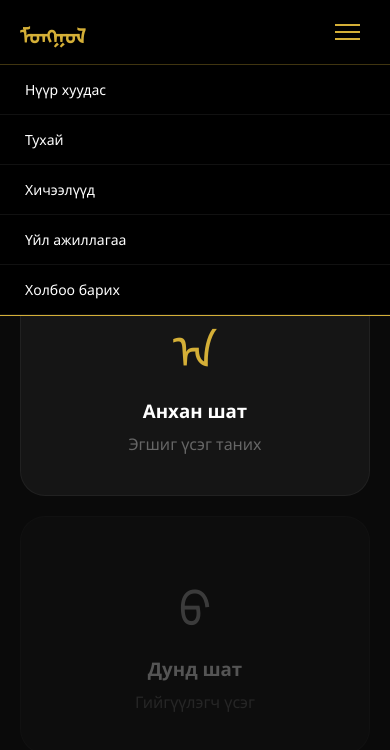
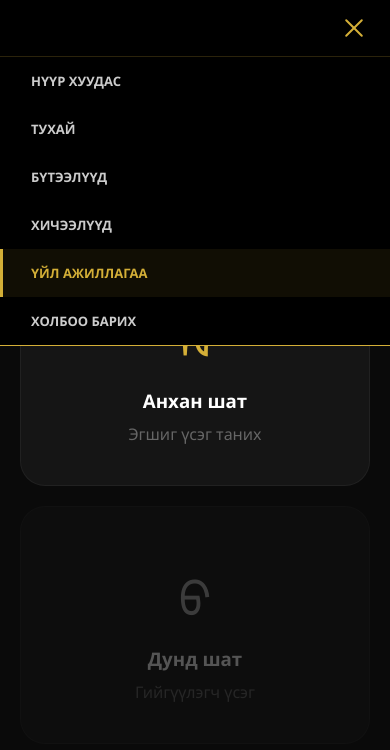
Before and after one commit to suvdaa0509/biyDaalt2, a plain HTML site: page courses.html in a window 390 px wide. Both pictures are taken after a click on the button "Цэс нээх". Drawn offline with nearby package versions, Linux system fonts and the light colour scheme.

Commit message:
Refactor header, navigation, and scoreboard styles
Updated header and navigation styles, improved mobile responsiveness, and adjusted scoreboard layout.

```diff
--- a/courses.html
+++ b/courses.html
@@ -19,98 +19,88 @@
         body {
             font-family: 'Segoe UI', system-ui, sans-serif;
             background: var(--bg); color: var(--text);
-            padding-top: 130px; /* Header + Scoreboard зай */
+            padding-top: 120px; /* Шинэ Header (56px) + Scoreboard зай */
             overflow-x: hidden;
         }
 
-        /* --- HEADER & NAVIGATION --- */
+        /* --- ШИНЭЧЛЭГДСЭН HEADER --- */
         #site-header {
-            position: fixed; top: 0; left: 0; width: 100%; height: 65px;
-            background: rgba(0,0,0,0.95); backdrop-filter: blur(15px);
-            border-bottom: 1px solid rgba(212, 175, 55, 0.3); z-index: 10000;
+            position: fixed; top: 0; left: 0; width: 100%;
+            background: rgba(0,0,0,0.92); backdrop-filter: blur(12px);
+            border-bottom: 1px solid var(--primary); z-index: 9999;
         }
-        .nav-inner {
-            display: flex; align-items: center; justify-content: space-between;
-            max-width: 1300px; margin: 0 auto; padding: 0 20px; height: 100%;
+        #site-header .nav-inner {
+            position: relative; display: flex; align-items: center; height: 56px; max-width: 1200px; margin: 0 auto;
         }
-        .logo { font-weight: 800; color: var(--primary); text-decoration: none; font-size: 1.3rem; }
-
-        nav { display: flex; gap: 2px; }
-        nav a {
-            color: #bbb; text-decoration: none; font-size: 11px; font-weight: 600;
-            text-transform: uppercase; padding: 10px 12px; border-radius: 6px; transition: var(--transition);
+        #site-header nav {
+            display: flex; justify-content: center; align-items: center; width: 100%; height: 56px;
+            overflow-x: auto; scrollbar-width: none; padding: 0 20px;
         }
-        nav a:hover, nav a.active { color: var(--primary); background: var(--glass); }
+        #site-header nav::-webkit-scrollbar { display: none; }
+        #site-header nav a {
+            color: #ccc; text-decoration: none; font-size: 11px; font-weight: 600;
+            text-transform: uppercase; letter-spacing: 0.8px; padding: 6px 14px;
+            border-radius: 6px; white-space: nowrap; flex-shrink: 0; transition: 0.2s;
+        }
+        #site-header nav a:hover { color: var(--primary); background: rgba(212,175,55,0.08); }
+        #site-header nav a.active { color: var(--primary); border-bottom: 2px solid var(--primary); border-radius: 0; }
 
         /* Burger Menu */
         #nav-burger {
-            display: none; background: none; border: none; cursor: pointer; padding: 10px;
-            flex-direction: column; gap: 5px;
+            display: none; position: absolute; right: 18px; top: 50%; transform: translateY(-50%);
+            background: none; border: none; cursor: pointer; padding: 6px; flex-direction: column; gap: 5px;
         }
-        #nav-burger span { display: block; width: 25px; height: 2px; background: var(--primary); transition: 0.3s; }
+        #nav-burger span { display: block; width: 24px; height: 2px; background: var(--primary); border-radius: 2px; transition: 0.3s; }
+
+        #site-header.menu-open #nav-burger span:nth-child(1) { transform: translateY(7px) rotate(45deg); }
+        #site-header.menu-open #nav-burger span:nth-child(2) { opacity: 0; }
+        #site-header.menu-open #nav-burger span:nth-child(3) { transform: translateY(-7px) rotate(-45deg); }
 
         /* Mobile Drawer */
         #nav-drawer {
-            position: fixed; top: 65px; left: 0; width: 100%; background: #000;
-            display: flex; flex-direction: column; max-height: 0; overflow: hidden;
-            transition: max-height 0.4s ease; border-bottom: 0 solid var(--primary);
+            display: none; flex-direction: column; background: rgba(0,0,0,0.97);
+            border-top: 1px solid rgba(212,175,55,0.2); overflow: hidden; max-height: 0; transition: max-height 0.35s ease;
         }
-        .menu-open #nav-drawer { max-height: 100vh; border-bottom-width: 1px; }
-        #nav-drawer a { color: #fff; text-decoration: none; padding: 15px 25px; border-bottom: 1px solid #111; font-size: 14px; }
+        #site-header.menu-open #nav-drawer { max-height: 600px; }
+        #nav-drawer a {
+            color: #ccc; text-decoration: none; font-size: 13px; font-weight: 600;
+            text-transform: uppercase; padding: 15px 28px; border-left: 3px solid transparent; transition: 0.2s;
+        }
+        #nav-drawer a.active { color: var(--primary); border-left-color: var(--primary); background: rgba(212,175,55,0.08); }
 
-        @media (max-width: 1100px) { nav { display: none; } #nav-burger { display: flex; } }
+        @media(max-width:992px) {
+            #site-header nav { display: none; }
+            #nav-burger { display: flex; }
+            #nav-drawer { display: flex; }
+        }
 
-        /* --- SCOREBOARD (Modern & Clean) --- */
+        /* --- SCOREBOARD --- */
         .scoreboard-container {
-            position: fixed; top: 65px; left: 0; width: 100%; z-index: 999;
+            position: fixed; top: 56px; left: 0; width: 100%; z-index: 999;
             background: linear-gradient(180deg, #000 0%, transparent 100%); padding: 10px 0;
         }
         .scoreboard {
-            max-width: 600px; margin: 0 auto; background: rgba(20, 20, 20, 0.8);
+            max-width: 500px; margin: 0 auto; background: rgba(20, 20, 20, 0.8);
             backdrop-filter: blur(10px); border: 1px solid rgba(212, 175, 55, 0.2);
             border-radius: 50px; padding: 8px 25px; display: flex; justify-content: space-between; align-items: center;
         }
         .stat { display: flex; align-items: center; gap: 8px; }
         .stat-label { font-size: 10px; color: #888; text-transform: uppercase; letter-spacing: 1px; }
         .stat-value { font-size: 1.1rem; font-weight: 700; color: var(--primary); }
-
-        /* --- GAME CONTENT --- */
         .container { max-width: 1200px; margin: 0 auto; padding: 20px; text-align: center; }
         .main-title { font-size: 1.8rem; margin-bottom: 30px; text-transform: uppercase; letter-spacing: 3px; }
-
-        .levels-grid {
-            display: grid; grid-template-columns: repeat(auto-fit, minmax(280px, 1fr)); gap: 20px;
-        }
-        .card {
-            background: var(--card-bg); padding: 40px; border-radius: 25px;
-            border: 1px solid rgba(255,255,255,0.05); transition: var(--transition);
-        }
+        .levels-grid { display: grid; grid-template-columns: repeat(auto-fit, minmax(280px, 1fr)); gap: 20px; }
+        .card { background: var(--card-bg); padding: 40px; border-radius: 25px; border: 1px solid rgba(255,255,255,0.05); transition: var(--transition); }
         .card.unlocked:hover { transform: translateY(-10px); border-color: var(--primary); cursor: pointer; }
         .card.locked { opacity: 0.3; filter: grayscale(1); }
         .level-icon { font-size: 3rem; color: var(--primary); margin-bottom: 15px; display: block; }
-
-        /* --- MODAL & GAMEPLAY --- */
-        .modal {
-            position: fixed; inset: 0; background: rgba(0,0,0,0.97);
-            display: none; justify-content: center; align-items: center; z-index: 11000;
-        }
+        .modal { position: fixed; inset: 0; background: rgba(0,0,0,0.97); display: none; justify-content: center; align-items: center; z-index: 11000; }
         .modal.active { display: flex; }
-        .modal-content {
-            background: #111; border: 1px solid var(--primary); padding: 40px;
-            border-radius: 30px; width: 90%; max-width: 400px; position: relative; text-align: center;
-        }
-        .card-timer {
-            position: absolute; top: -15px; left: 50%; transform: translateX(-50%);
-            background: var(--primary); color: #000; padding: 5px 25px; border-radius: 20px;
-            font-weight: 900; font-size: 1.1rem; box-shadow: 0 4px 15px rgba(212,175,55,0.4);
-        }
+        .modal-content { background: #111; border: 1px solid var(--primary); padding: 40px; border-radius: 30px; width: 90%; max-width: 400px; position: relative; text-align: center; }
+        .card-timer { position: absolute; top: -15px; left: 50%; transform: translateX(-50%); background: var(--primary); color: #000; padding: 5px 25px; border-radius: 20px; font-weight: 900; font-size: 1.1rem; box-shadow: 0 4px 15px rgba(212,175,55,0.4); }
         .mongol-text { font-size: 5rem; writing-mode: vertical-lr; height: 180px; margin: 20px auto; color: var(--primary); }
-        .game-btn {
-            background: #222; color: #fff; padding: 15px; border: 1px solid rgba(212,175,55,0.2);
-            border-radius: 12px; font-weight: bold; width: 100%; margin-top: 10px; cursor: pointer; transition: 0.2s;
-        }
+        .game-btn { background: #222; color: #fff; padding: 15px; border: 1px solid rgba(212,175,55,0.2); border-radius: 12px; font-weight: bold; width: 100%; margin-top: 10px; cursor: pointer; transition: 0.2s; }
         .game-btn:hover { background: var(--primary); color: #000; }
-
         @keyframes urgentPulse { 0%, 100% { transform: translateX(-50%) scale(1); } 50% { transform: translateX(-50%) scale(1.1); background: #ff4d4d; } }
         .urgent { animation: urgentPulse 0.5s infinite; }
     </style>
@@ -119,7 +109,6 @@
 
 <header id="site-header">
     <div class="nav-inner">
-        <a href="index.html" class="logo">ᠮᠣᠩᠭᠣᠯ</a>
         <nav>
             <a href="index.html">Нүүр хуудас</a>
             <a href="about.html">Тухай</a>
@@ -132,13 +121,14 @@
             <a href="testimonials.html">Сэтгэгдэл</a>
             <a href="contact.html">Холбоо барих</a>
         </nav>
-        <button id="nav-burger" onclick="toggleMenu()">
+        <button id="nav-burger" aria-label="Цэс нээх">
             <span></span><span></span><span></span>
         </button>
     </div>
     <div id="nav-drawer">
         <a href="index.html">Нүүр хуудас</a>
         <a href="about.html">Тухай</a>
+        <a href="portfolio.html">Бүтээлүүд</a>
         <a href="courses.html">Хичээлүүд</a>
         <a href="events.html" class="active">Үйл ажиллагаа</a>
         <a href="contact.html">Холбоо барих</a>
@@ -174,6 +164,8 @@
     </div>
 </div>
 
+<!-- Modal, Game Logic, Scripts хэсэг хэвээрээ үлдэнэ -->
+
 <div class="modal" id="gameModal">
     <div class="modal-content">
         <div id="card-timer" class="card-timer">30s</div>
@@ -186,11 +178,19 @@
 
 <script>
     // NAVIGATION LOGIC
-    function toggleMenu() {
-        document.getElementById('site-header').classList.toggle('menu-open');
-    }
+    const navBurger = document.getElementById("nav-burger");
+    const siteHeader = document.getElementById("site-header");
 
-    // GAME LOGIC
+    navBurger.addEventListener("click", (e) => {
+        e.stopPropagation();
+        siteHeader.classList.toggle("menu-open");
+    });
+
+    document.addEventListener("click", (e) => {
+        if (!siteHeader.contains(e.target)) {
+            siteHeader.classList.remove("menu-open");
+        }
+    });
     let score = 0, lives = 3, timeLeft = 30, timer, currentQ = 0, currentLvl = 1, unlockedLvl = 1;
 
     const questions = {
```
